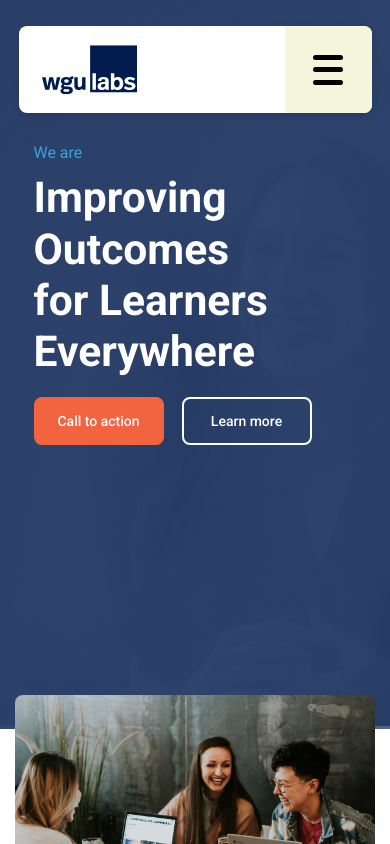
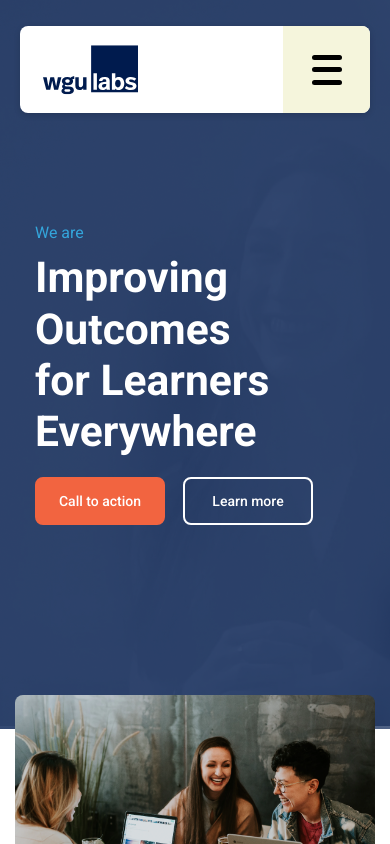
Before and after one commit to manneh00/code-challenge, a React (Create React App) app: page / in a window 390 px wide. Shown: the top 844 px of the page. Built offline with nearby package versions, Linux system fonts and the light colour scheme.

Commit message:
modified grid to be fluid rather than change at specific media queries

```diff
--- a/src/assets/styles/Header.css
+++ b/src/assets/styles/Header.css
@@ -1,53 +1,11 @@
 .header {
     display: grid;
-    grid-template: 1fr / 1fr 1180px 1fr;
+    grid-template: 1fr / clamp(20px, 120px, 200px) 1fr clamp(20px, 120px, 200px);
     height: fit-content;
-}
-
-@media only screen and (max-width: 1210px) {
-    .header {
-        grid-template: 113px 1fr / 1fr 987px 1fr;
-    }
-}
-
-@media only screen and (max-width: 1024px) {
-    .header {
-        grid-template: 113px 1fr / 1fr 840px 1fr;
-    }
-}
-
-@media only screen and (max-width: 880px) {
-    .header {
-        grid-template: 113px 1fr / 1fr 721px 1fr;
-    }
 }
 
 @media only screen and (max-width: 750px) {
     .header {
-        grid-template: 113px 1fr / 1fr 615px 1fr;
+        grid-template: 113px 1fr / 20px 1fr 20px;
     }
 }
-
-@media only screen and (max-width: 645px) {
-    .header {
-        grid-template: 113px 1fr / 1fr 529px 1fr;
-    }
-}
-
-@media only screen and (max-width: 559px) {
-    .header {
-        grid-template: 113px 1fr / 1fr 458PX 1fr;
-    }
-}
-
-@media only screen and (max-width: 488px) {
-    .header {
-        grid-template: 113px 1fr / 1fr 400PX 1fr;
-    }
-}
-
-@media only screen and (max-width: 430px) {
-    .header {
-        grid-template: 113px 1fr / 1fr 353PX 1fr;
-    }
-}
--- a/src/assets/styles/HeroBanner.css
+++ b/src/assets/styles/HeroBanner.css
@@ -4,9 +4,8 @@
     grid-column: 1/4;
     z-index: 1;
     display: grid;
-    grid-template: 113px 1fr / 1fr 1180px 1fr;
+    grid-template: 113px 1fr / clamp(20px, 120px, 200px) 1fr clamp(20px, 120px, 200px);
     background: linear-gradient(75.92deg, rgba(0, 27, 78, 0.8) 39.41%, rgba(0, 27, 78, 0.56) 100.22%);
-
 }
 
 .heroBanner picture {
@@ -25,7 +24,6 @@
     max-height: 500px;
 }
 
-
 .heroBanner .heroBannerCTABlock span {
     color: rgba(52, 165, 219, 1);
     font-size: 1.33rem;
@@ -40,69 +38,22 @@
     margin: 10px 0 20px 0;
 }
 
-
-
 @media only screen and (max-width: 1210px) {
-    .heroBanner {
-        grid-template: 113px 1fr / 1fr 987px 1fr;
-    }
     .heroBanner .heroBannerCTABlock {
         margin-top: 110px;
         margin-bottom: 110px;
     }
 }
 
-@media only screen and (max-width: 1024px) {
-    .heroBanner {
-        grid-template: 113px 1fr / 1fr 840px 1fr;
-    }
-    .heroBanner .heroBannerCTABlock {
-        margin-top: 90px;
-    }
-}
-
-@media only screen and (max-width: 880px) {
-    .heroBanner {
-        grid-template: 113px 1fr / 1fr 721px 1fr;
-    }
-    .heroBanner .heroBannerCTABlock {
-        margin-top: 70px;
-    }
-}
-
 @media only screen and (max-width: 750px) {
     .heroBanner {
-        grid-template: 113px 1fr / 1fr 615px 1fr;
+        grid-template: 113px 1fr / 20px 1fr 20px;
     }
-    .heroBanner .heroBannerCTABlock {
-        margin-top: 50px;
-    }
+
 }
 
 @media only screen and (max-width: 645px) {
-    .heroBanner {
-        grid-template: 113px 1fr / 1fr 529px 1fr;
-    }
     .heroBanner .heroBannerCTABlock {
-        margin-top: 30px;
         padding: 0 15px;
     }
 }
-
-@media only screen and (max-width: 559px) {
-    .heroBanner {
-        grid-template: 113px 1fr / 1fr 458PX 1fr;
-    }
-}
-
-@media only screen and (max-width: 488px) {
-    .heroBanner {
-        grid-template: 113px 1fr / 1fr 400PX 1fr;
-    }
-}
-
-@media only screen and (max-width: 430px) {
-    .heroBanner {
-        grid-template: 113px 1fr / 1fr 353PX 1fr;
-    }
-}
--- a/src/assets/styles/Main.css
+++ b/src/assets/styles/Main.css
@@ -111,7 +111,4 @@
         top: -143px;
         left: -10px;
     }
-    .firstSectionTextContainer h2 {
-        margin: .8rem .9rem;
-    }
 }
--- a/src/assets/styles/NavigationMenuWLogo.css
+++ b/src/assets/styles/NavigationMenuWLogo.css
@@ -10,7 +10,7 @@
     margin-top: 26px;
     box-shadow: 0px 2px 6px 0px rgba(0, 0, 0, 0.15);
     display: grid;
-    grid-template: 1fr / 118px minmax(0px, 195px) 554px minmax(0px, 313px);
+    grid-template: 1fr / 118px minmax(0px, 195px) clamp(200px, 554px, 554px) minmax(0px, 313px);
     align-items: center;
 }
 
@@ -22,7 +22,7 @@
     list-style: none;
     gap: 48px;
     padding: 0;
-    margin: auto;
+    margin: 0 20px;
     display: grid;
     grid-template: 1fr / repeat(6,1fr);
 }
@@ -105,18 +105,18 @@
 }
 
 @media only screen and (max-width: 1210px) {
-    .navigationMenu {
+    /* .navigationMenu {
         max-width: 987px;
-    }
+    } */
     .navigationMenu ul li a {
         font-size: 16px;
     }
 }
 
 @media only screen and (max-width: 1024px) {
-    .navigationMenu {
+    /* .navigationMenu {
         max-width: 840px;
-    }
+    } */
 
     .navigationMenu ul li a {
         font-size: 16px
@@ -125,19 +125,15 @@
     .navigationMenu ul li a::before {
         font-size: 16px;
     }
-}
-
-@media only screen and (max-width: 880px) {
-    .navigationMenu {
-        max-width: 721px;
+    .navigationMenu ul {
+        gap: 20px;
     }
 }
 
 @media only screen and (max-width: 750px) {
     .navigationMenu {
-        max-width: 615px;
         grid-template: 1fr / 118px 1fr;
-        justify-items: center;
+        justify-items: end;
     }
 
     .navigationMenu .spacer {
@@ -145,17 +141,11 @@
     }
 
     .navigationMenu ul {
-        gap: 20px;
         grid-template: 1fr / repeat(6,auto);
     }
 }
 
 @media only screen and (max-width: 645px) {
-    .navigationMenu {
-        max-width: 529px;
-        justify-items: end;
-    }
-
     .navigationMenu .spacer {
         display: none;
     }
@@ -217,21 +207,3 @@
         display: flex;
     }
 }
-
-@media only screen and (max-width: 559px) {
-    .navigationMenu {
-        max-width: 458px;
-    }
-}
-
-@media only screen and (max-width: 488px) {
-    .navigationMenu {
-        max-width: 400px;
-    }
-}
-
-@media only screen and (max-width: 430px) {
-    .navigationMenu {
-        max-width: 353px;
-    }
-}
```
